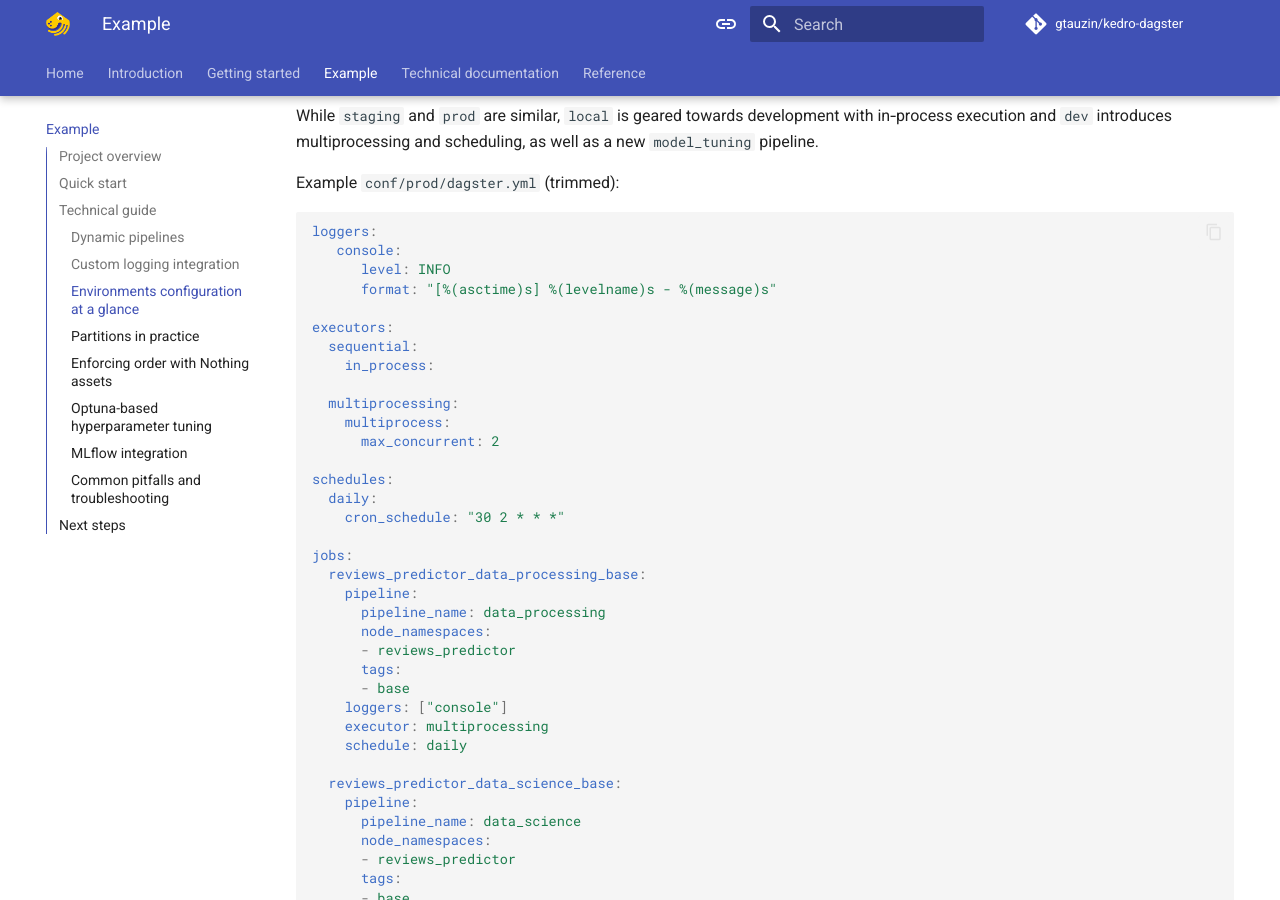
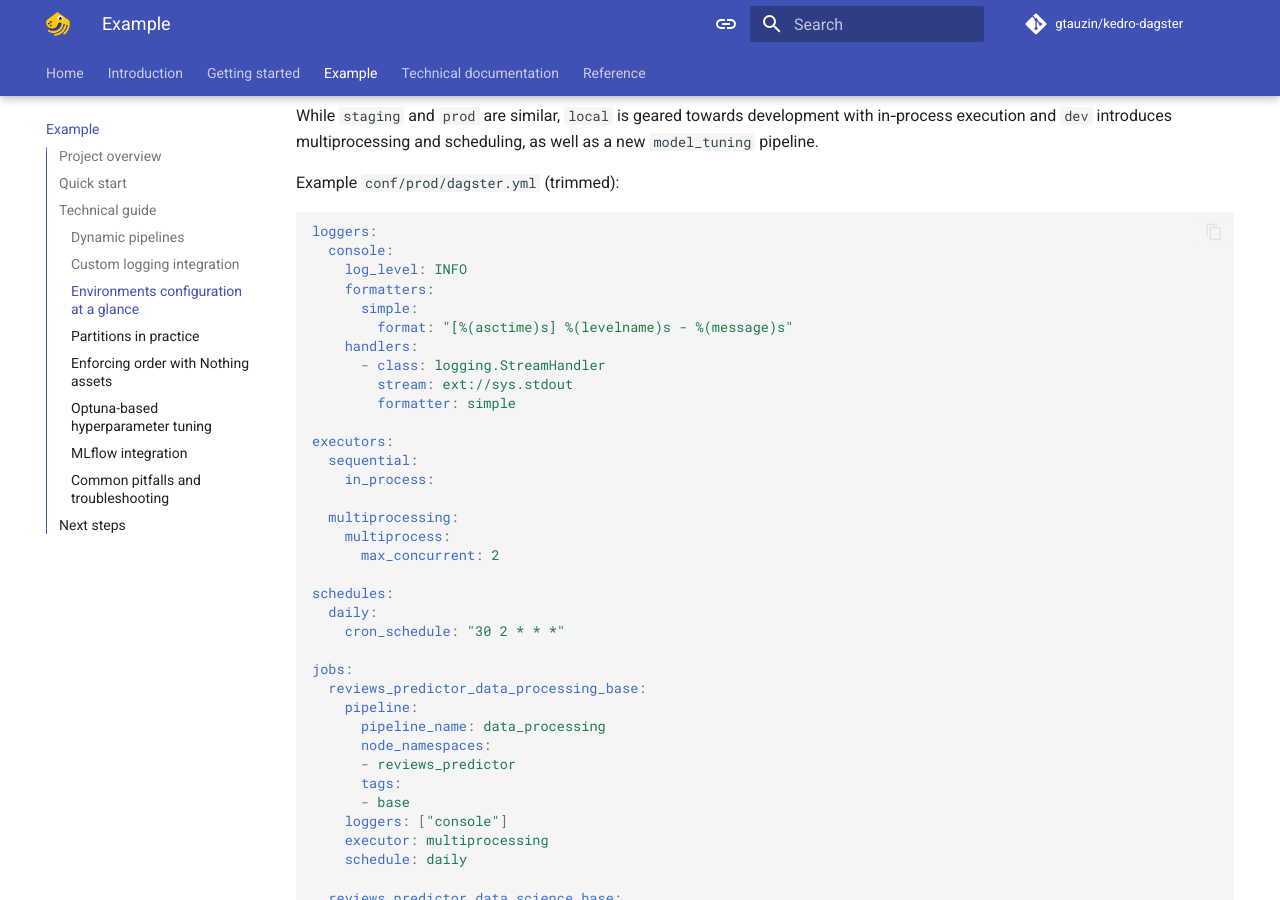
Before and after one commit to gtauzin/kedro-dagster, an MkDocs documentation site: the page built from docs/pages/example.md, in a window 1280 px wide and 900 px high, scrolled down 5206 px. Built offline with MkDocs 1.6.1 and Material for MkDocs 9.7.7, drawn with Linux system fonts in a browser that asks for light colours; comment, search, counter and statistics services are not loaded; the version menu is left out.

Commit message:
Fix docs
Signed-off-by: Guillaume Tauzin <4648633+gtauzin@users.noreply.github.com>

````diff
--- a/docs/pages/example.md
+++ b/docs/pages/example.md
@@ -189,9 +189,15 @@ Example `conf/prod/dagster.yml` (trimmed):
 
 ```yaml
 loggers:
-   console:
-      level: INFO
-      format: "[%(asctime)s] %(levelname)s - %(message)s"
+  console:
+    log_level: INFO
+    formatters:
+      simple:
+        format: "[%(asctime)s] %(levelname)s - %(message)s"
+    handlers:
+      - class: logging.StreamHandler
+        stream: ext://sys.stdout
+        formatter: simple
 
 executors:
   sequential:
````
Also changed, not shown: docs/pages/getting-started.md (+8 -2 lines), docs/pages/technical.md (+0 -1 lines).
